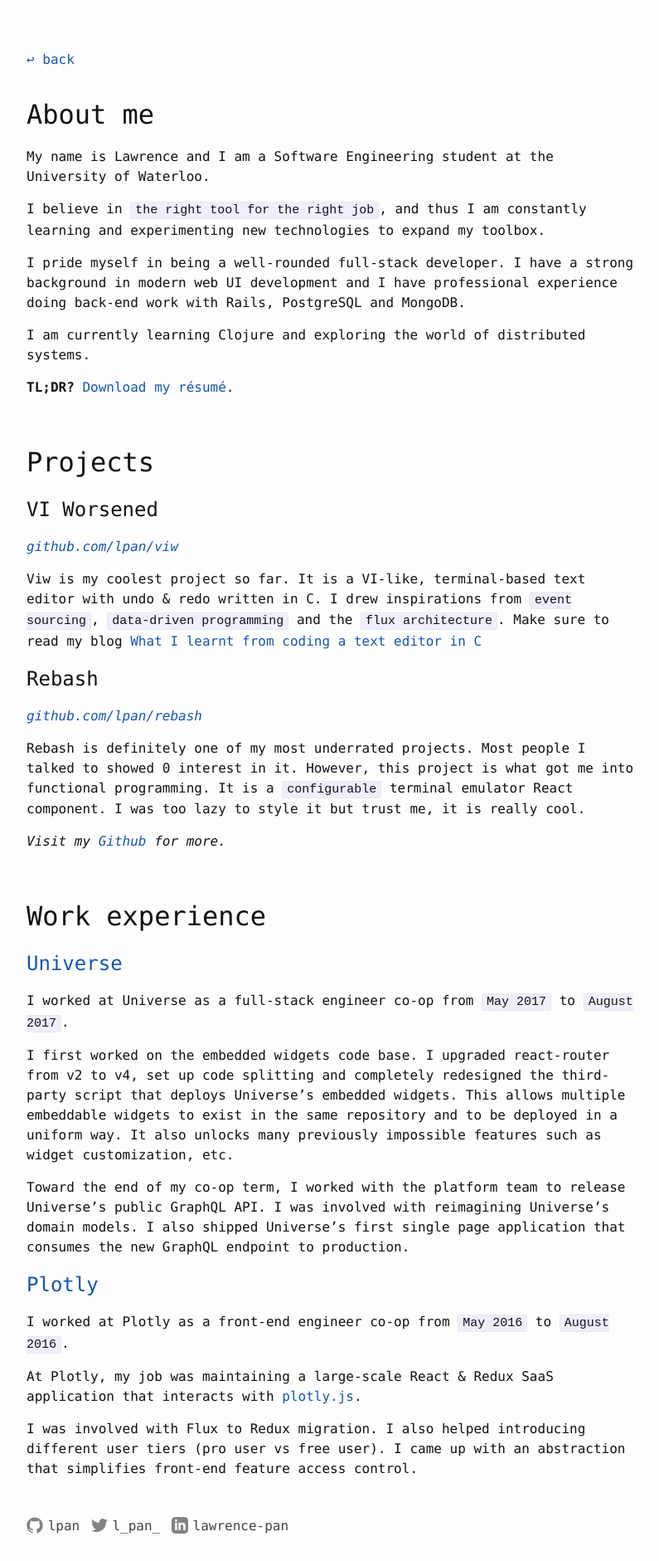
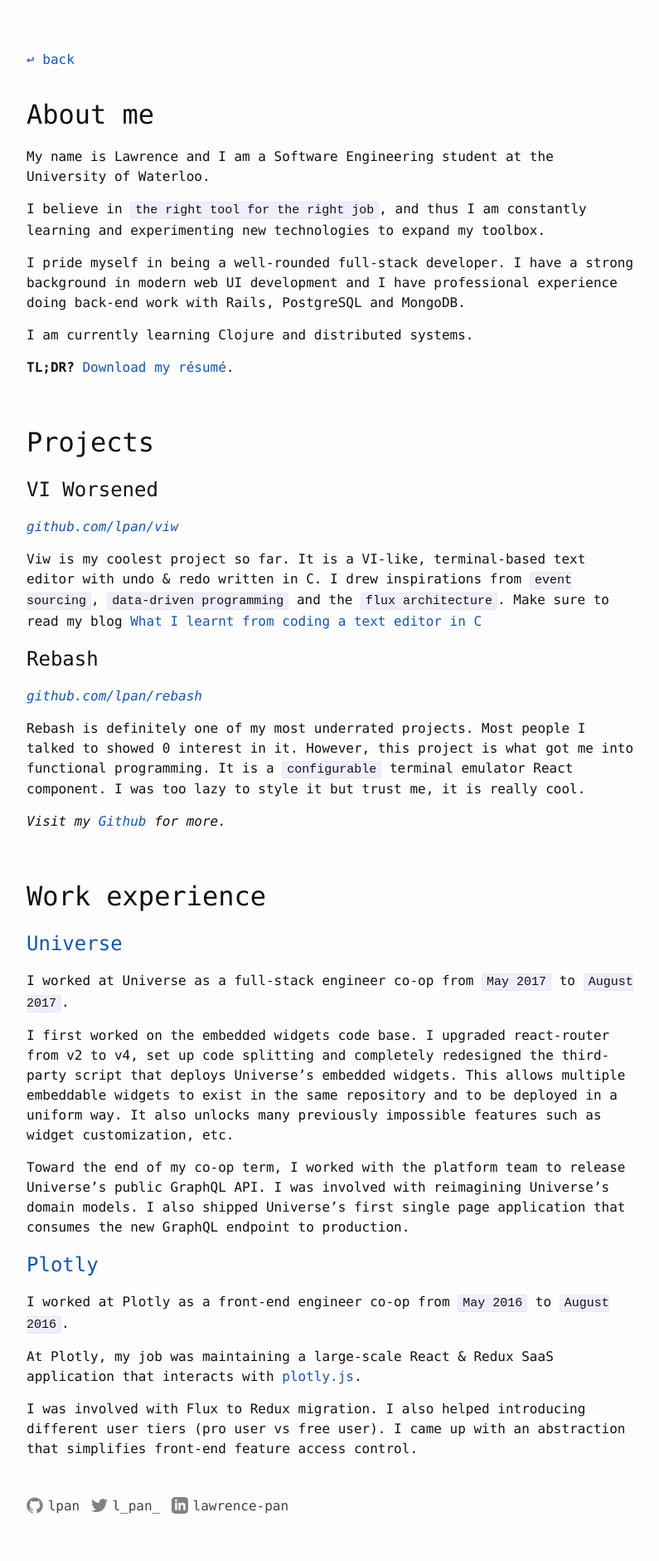
Before and after one commit to lpan/lpan.github.io, a Jekyll site: the page built from about.md, in a window 1280 px wide. Shown: the whole page at 83% size, without its empty margins (238-1033 px from the left). Built offline with Jekyll 4.4.1, drawn with Linux system fonts in a browser that asks for light colours; after the commit the page ends 1857 px from its top, so only the background shows below that.

Commit message:
fix grammar (keep it simple)

```diff
--- a/about.md
+++ b/about.md
@@ -16,7 +16,7 @@ I pride myself in being a well-rounded full-stack developer. I have a strong
 background in modern web UI development and I have professional experience doing
 back-end work with Rails, PostgreSQL and MongoDB.
 
-I am currently learning Clojure and exploring the world of distributed systems.
+I am currently learning Clojure and distributed systems.
 
 **TL;DR?** [Download my résumé]({{ site.resume_url }}).
 
```
